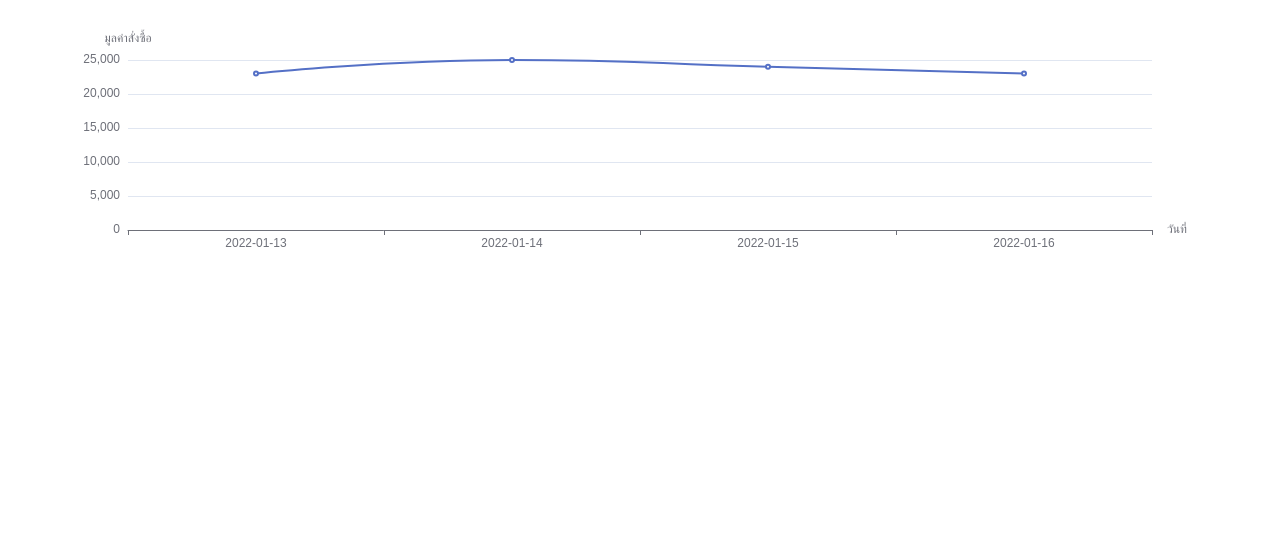
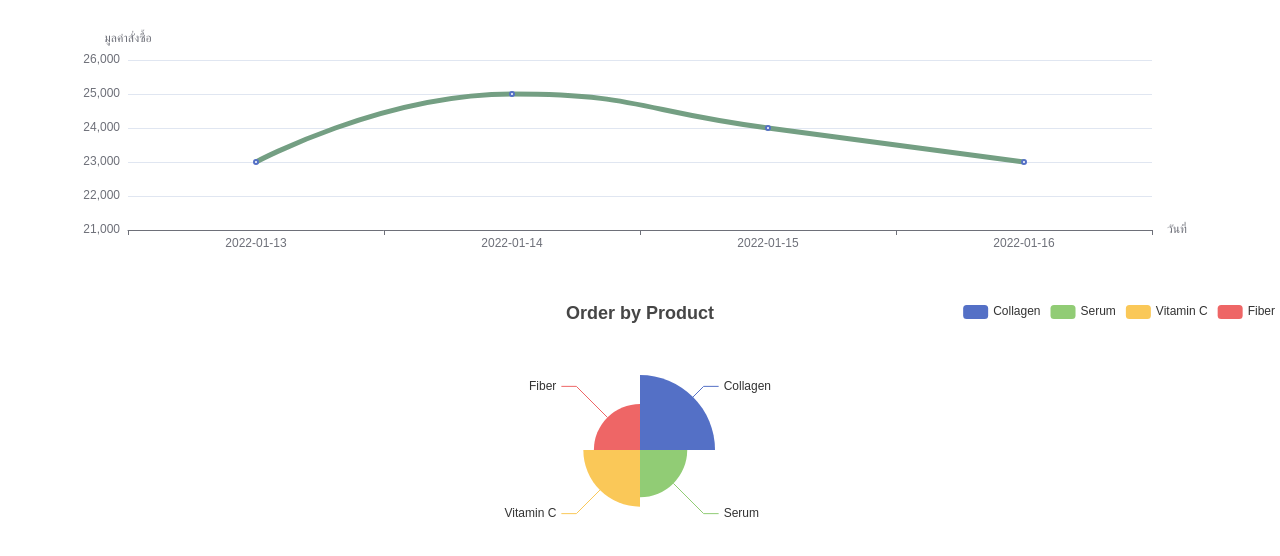
Before and after one commit to soAcademy/workshop-state-and-event, a React (Create React App) app: page / in a window 1280 px wide. Shown: the top 556 px of the page. Built offline with nearby package versions, Linux system fonts and the light colour scheme.

Commit message:
feat:Submit workshop charts

```diff
--- a/src/App.js
+++ b/src/App.js
@@ -3,6 +3,7 @@
 // import ToDoList3 from "./ToDoList/ToDoList3";
 import ToDoList4 from "./ToDoList/ToDoList4";
 import Charts1 from "./Charts/Charts1";
+import Charts2 from "./Charts/Charts2";
 
 const App = () => {
   return (
@@ -13,6 +14,7 @@ const App = () => {
       {/* <ToDoList4 /> */}
       {/* <Test /> */}
       <Charts1 />
+      <Charts2 />
     </>
   );
 };
--- a/src/Charts/Charts1.js
+++ b/src/Charts/Charts1.js
@@ -29,12 +29,15 @@ const Chart1 = () => {
     yAxis: {
       type: "value",
       name: "มูลค่าสั่งซื้อ",
+      max: "26000",
+      min: "21000",
     },
     series: [
       {
         data: orders.map((order) => order.orderValue),
         type: "line",
         smooth: true,
+        lineStyle: { color: "#749f83", width: 5 },
       },
     ],
     tooltip: {
--- /dev/null
+++ b/src/Charts/Charts2.js
@@ -0,0 +1,58 @@
+import ReactECharts from "echarts-for-react";
+
+const Chart2 = () => {
+  const orderByProduct = [
+    {
+      name: "Collagen",
+      orderValue: 13500,
+    },
+    {
+      name: "Serum",
+      orderValue: 8500,
+    },
+    {
+      name: "Vitamin C",
+      orderValue: 10200,
+    },
+    {
+      name: "Fiber",
+      orderValue: 8300,
+    },
+  ];
+
+  const options = {
+    title: {
+      text: "Order by Product",
+      left: "center",
+    },
+    tooltip: {
+      trigger: "item",
+    },
+    legend: {
+      orient: "horizontal",
+      left: "right",
+    },
+    series: [
+      {
+        name: "Access From",
+        type: "pie",
+        radius: "50%",
+        data: orderByProduct.map((r) => ({
+          value: r.orderValue,
+          name: r.name,
+        })),
+        emphasis: {
+          itemStyle: {
+            shadowBlur: 20,
+            shadowOffsetX: 5,
+            shadowColor: "rgba(0, 0, 0, 0.5)",
+          },
+        },
+      },
+    ],
+    roseType: "area",
+  };
+  return <ReactECharts option={options} />;
+};
+
+export default Chart2;
```
